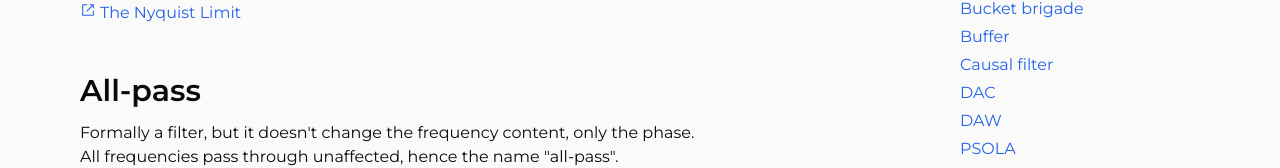
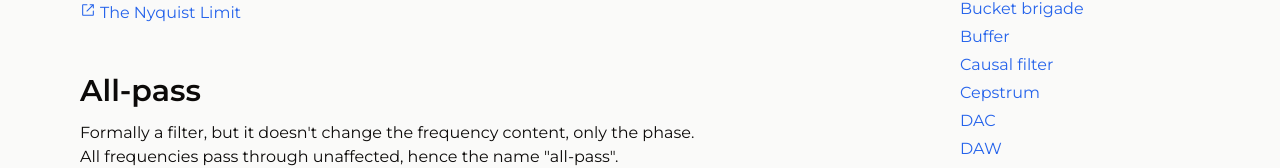
Before and after one commit to satelllte/dsp-terms, a Next.js app: page / in a window 1280 px wide. Shown: the part 727-895 px from the top of the page. Built offline with nearby package versions, Linux system fonts and the light colour scheme.

Commit message:
term: cepstrum

```diff
--- a/src/data/terms.ts
+++ b/src/data/terms.ts
@@ -180,6 +180,15 @@ export const terms: Term[] = [
 		],
 	},
 	{
+		id: 'cepstrum',
+		title: 'Cepstrum',
+		paragraphs: [
+			'The result of performing the inverse fourier transform of the logarithm of a spectrum.',
+			'Expresses the rate of change of spectrum over time, and is useful for investigating periodicity, presence of harmonics, etc.',
+			'The word "Cepstrum" has the first four letters of "Spectrum" reversed.',
+		],
+	},
+	{
 		id: 'dac',
 		title: 'DAC',
 		expansion: 'Digital to Analog Converter',
```
Also changed, not shown: src/data/terms_raw.md (+0 -8 lines).
